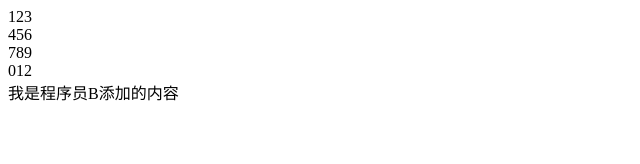
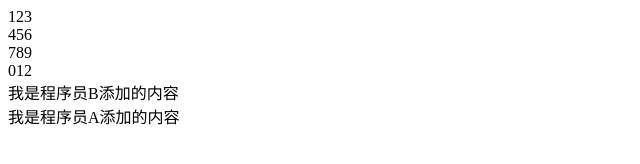
Before and after one commit to ycc-c/git-demo, a plain HTML site: page index.html in a window 1280 px wide. Shown: the whole page, without its empty margins (0-640 px from the left). Drawn offline with Linux system fonts and the light colour scheme.

Commit message:
程序员A改过l

```diff
--- a/index.html
+++ b/index.html
@@ -14,6 +14,7 @@
     <div>789</div>
     <div>012</div>
     <div>我是程序员B添加的内容</div>
+    <div>我是程序员A添加的内容</div>
 </body>
 
 </html>
```
